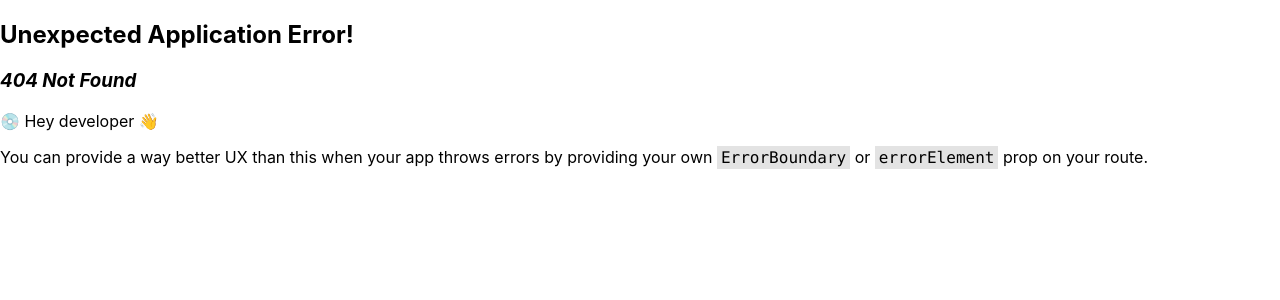
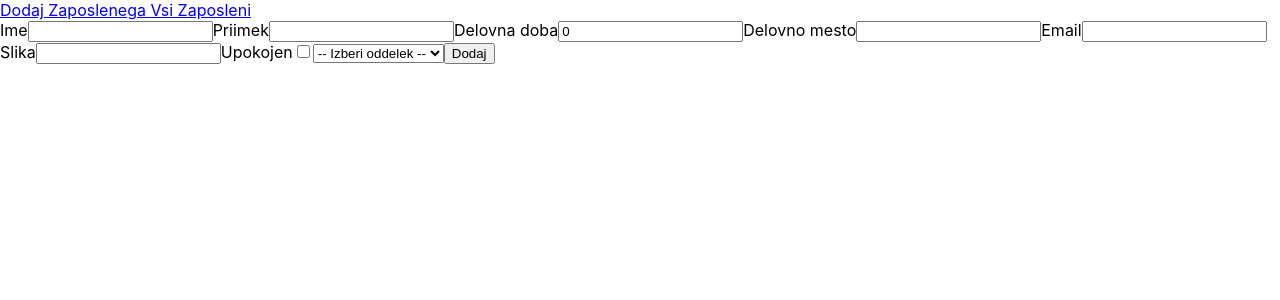
Before and after one commit to jameslcarter/Hospital-using-react, a React (Create React App) app: page /dodajZaposlenega in a window 1280 px wide. Before the commit this address had no page. Shown: the top 300 px of the page. Built offline with nearby package versions, Linux system fonts and the light colour scheme.

Commit message:
Naredo dodajanje zdravnikov

```diff
--- a/src/App.tsx
+++ b/src/App.tsx
@@ -1,7 +1,5 @@
 import React from 'react';
-import logo from './logo.svg';
 import './App.css';
-import {TabelaZaposlenih} from "./Components/TabelaZaposlenih/TabelaZaposlenih";
 import {originalZaposleni} from "./Modules/main";
 import {Link, Outlet, useOutletContext} from "react-router-dom";
 
@@ -14,6 +12,7 @@ function App() {
 
   return (
     <div>
+        <Link to={"/dodajZaposlenega"}>Dodaj Zaposlenega </Link>
       <Link to={"/vsiZaposleni"}>Vsi Zaposleni</Link>
       <Outlet context={ {zaposleni, setZaposleni} } />
     </div>
--- /dev/null
+++ b/src/Components/IzpisZaposlenega/index.ts
@@ -0,0 +1 @@
+export {IzpisZaposlenega} from "./IzpisZaposlenega";
--- /dev/null
+++ b/src/Components/SpremninjanjeZaposlenega/SpreminjanjeZaposlenega.tsx
@@ -0,0 +1,92 @@
+import {Zaposlen} from "../../Modules/Zaposlen";
+import {useZaposleni} from "../../App";
+import {useRef, useState} from "react";
+import {originalOddelki} from "../../Modules/main";
+import {Oddelek} from "../../Modules/Oddelek";
+
+const initalStateZaposlen: Zaposlen = {
+    id: 0,
+    ime: '',
+    priimek: '',
+    letaDelovneDobe: 0,
+    delovnoMesto: '',
+    email: '',
+    slika: '',
+    upokojen: false,
+    odsotnosti: []
+}
+
+interface Props {
+    zaposlen?: Zaposlen;
+}
+
+export const SpreminjanjeZaposlenega = (props: Props) => {
+    const { zaposlen = initalStateZaposlen } = props;  // Da initalState ce je zaposlen null
+    const {zaposleni, setZaposleni} = useZaposleni();
+    const [ novZaposlen, setNovZaposlen] = useState<Zaposlen>(zaposlen);
+
+    const oddelekSelectRef = useRef<HTMLSelectElement>(null);
+
+    const handleChange = (event: React.ChangeEvent<HTMLInputElement>) => {
+        const { name, value, type, checked } = event.target;
+
+        setNovZaposlen((prevState: Zaposlen) => ({
+            ...prevState,
+            [name]: type === "checkbox" ? checked : value
+        }));
+    }
+
+    const handleSubmit = (event: React.FormEvent<HTMLFormElement>) => {
+        event.preventDefault();
+        novZaposlen.id = zaposleni.length + 1;
+        zaposleni.push(novZaposlen);
+        setZaposleni(zaposleni);
+
+        const oddelek = originalOddelki.find((oddelek: Oddelek) => oddelek.id === parseInt(oddelekSelectRef.current?.value || '0'));
+
+
+        if (oddelek) {
+            oddelek.zaposleni.push(novZaposlen);
+            console.log(oddelek.zaposleni);
+        }
+
+        setNovZaposlen(initalStateZaposlen);
+    }
+
+    return (
+        <div>
+            <form onSubmit={handleSubmit}>
+                <label htmlFor="ime">Ime</label>
+                <input type="text" name="ime" id="ime" value={novZaposlen.ime} onChange={handleChange} />
+
+                <label htmlFor="priimek">Priimek</label>
+                <input type="text" name="priimek" id="priimek" value={novZaposlen.priimek} onChange={handleChange} />
+
+                <label htmlFor="letaDelovneDobe">Delovna doba</label>
+                <input type="number" name="letaDelovneDobe" id="letaDelovneDobe" value={novZaposlen.letaDelovneDobe} onChange={handleChange} />
+
+                <label htmlFor="delovnoMesto">Delovno mesto</label>
+                <input type="text" name="delovnoMesto" id="delovnoMesto" value={novZaposlen.delovnoMesto} onChange={handleChange} />
+
+                <label htmlFor="email">Email</label>
+                <input type="text" name="email" id="email" value={novZaposlen.email} onChange={handleChange} />
+
+                <label htmlFor="slika">Slika</label>
+                <input type="text" name="slika" id="slika" value={novZaposlen.slika} onChange={handleChange} />
+
+                <label htmlFor="upokojen">Upokojen</label>
+                <input type="checkbox" name="upokojen" id="upokojen" checked={novZaposlen.upokojen} onChange={handleChange} />
+
+                <select id="oddelek-select" ref={oddelekSelectRef}>
+                    <option value="">-- Izberi oddelek --</option>
+                    {originalOddelki.map((oddelek) => (
+                        <option key={oddelek.id} value={oddelek.id}>
+                            {oddelek.ime}
+                        </option>
+                    ))}
+                </select>
+                <button type="submit">Dodaj</button>
+            </form>
+        </div>
+    );
+}
--- /dev/null
+++ b/src/Components/SpremninjanjeZaposlenega/index.ts
@@ -0,0 +1 @@
+export {SpreminjanjeZaposlenega} from "./SpreminjanjeZaposlenega";
--- a/src/Components/TabelaZaposlenih/TabelaZaposlenih.tsx
+++ b/src/Components/TabelaZaposlenih/TabelaZaposlenih.tsx
@@ -1,5 +1,5 @@
 import {Zaposlen} from "../../Modules/Zaposlen";
-import {IzpisZaposlenega} from "../IzpisZaposlenega/IzpisZaposlenega";
+import {IzpisZaposlenega} from "../IzpisZaposlenega";
 import {useZaposleni} from "../../App";
 
 
--- /dev/null
+++ b/src/Components/TabelaZaposlenih/index.ts
@@ -0,0 +1 @@
+export {TabelaZaposlenih} from "./TabelaZaposlenih";
--- /dev/null
+++ b/src/Components/index.ts
@@ -0,0 +1,3 @@
+export {IzpisZaposlenega} from "./IzpisZaposlenega";
+export {TabelaZaposlenih} from "./TabelaZaposlenih";
+export {SpreminjanjeZaposlenega} from "./SpremninjanjeZaposlenega";
```
Also changed, not shown: src/index.tsx (+5 -2 lines).
